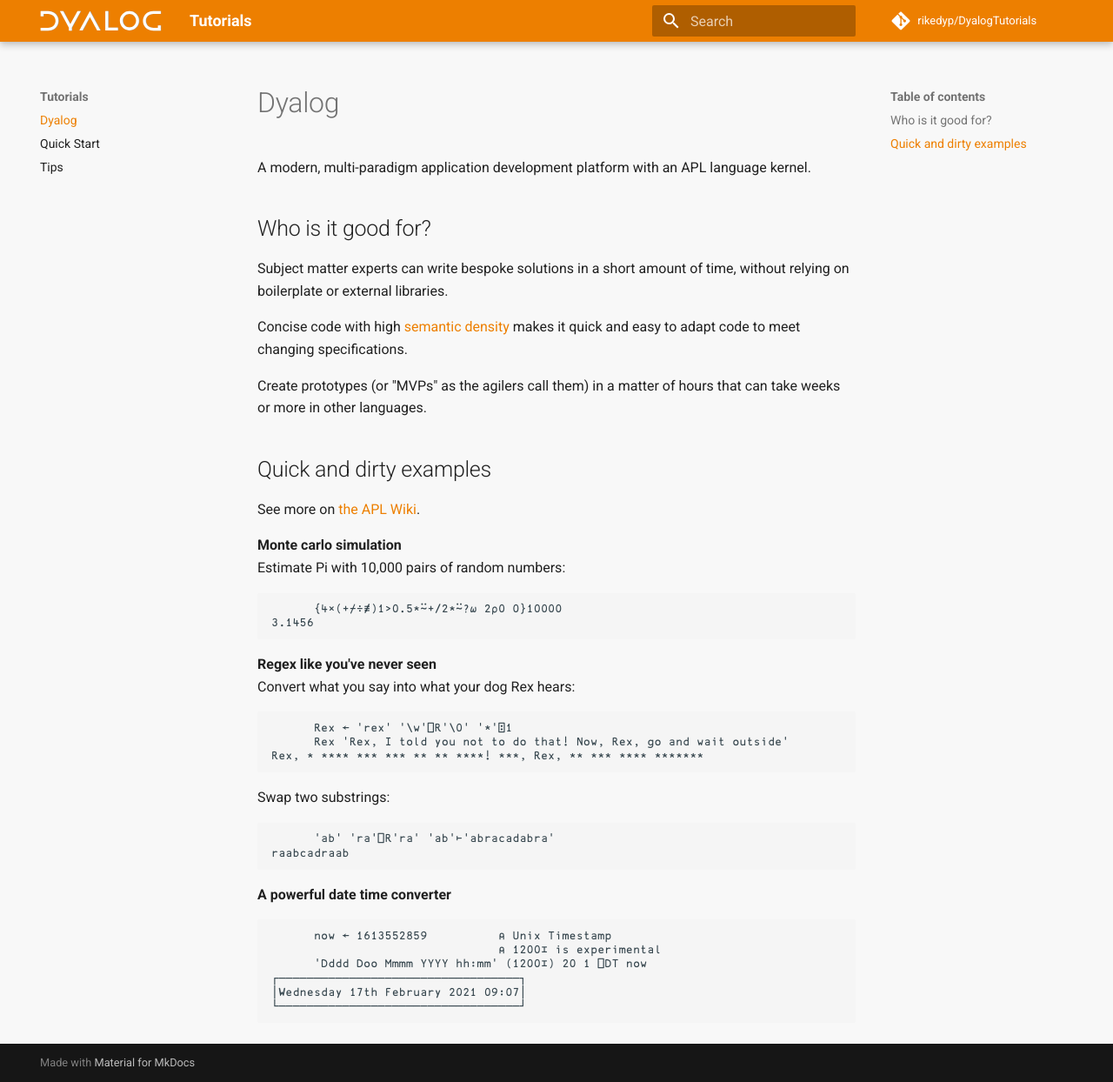
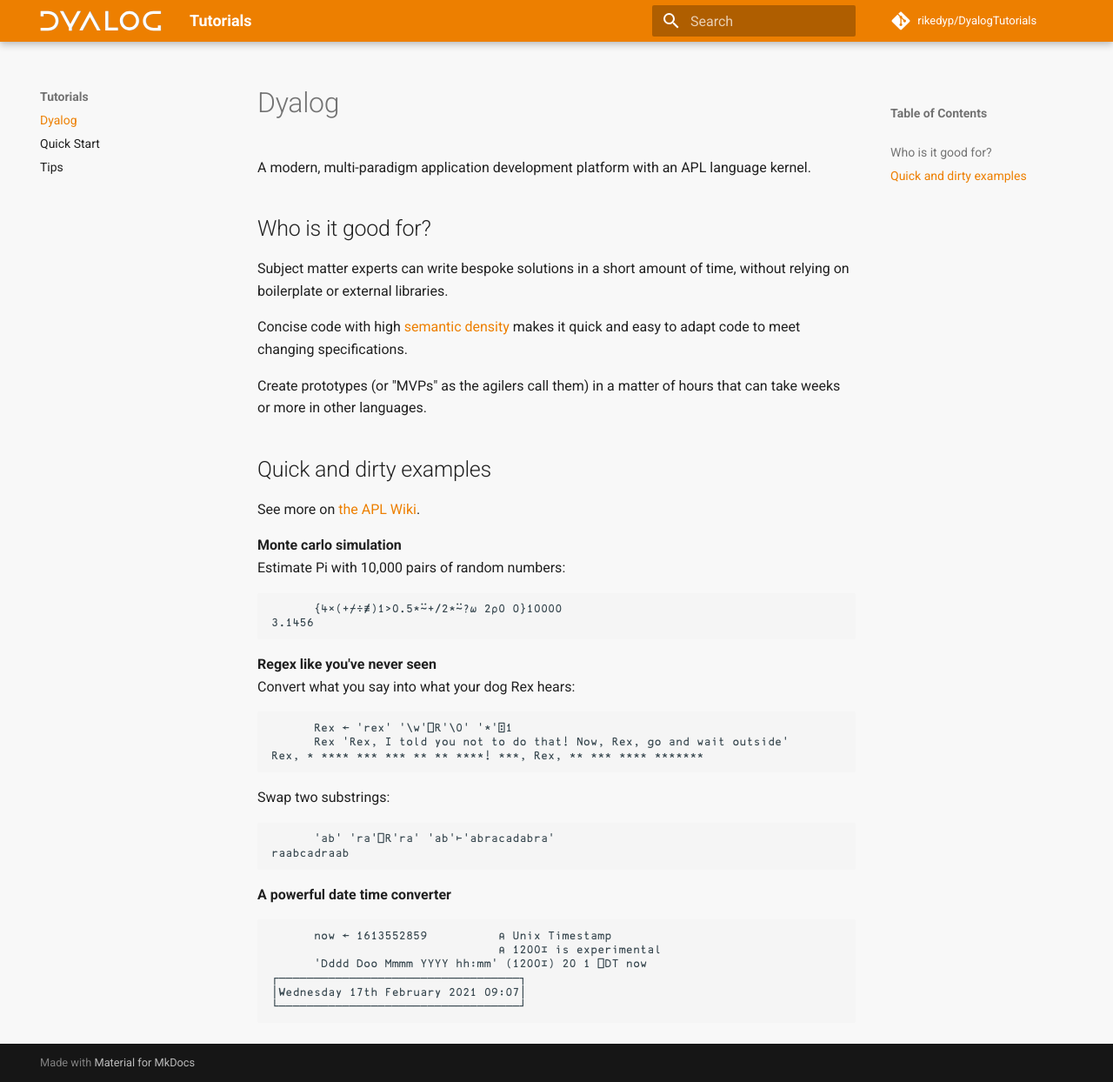
Before and after one commit to rikedyp/DyalogTutorials, an MkDocs documentation site: the page built from docs/index.md, in a window 1280 px wide and 1244 px high. Shown: the whole window at 87% size. Built offline with MkDocs 1.6.1 and Material for MkDocs 9.7.7, drawn with Linux system fonts in a browser that asks for light colours; comment, search, counter and statistics services are not loaded.

Commit message:
title case toc override

```diff
--- a/mkdocs.yml
+++ b/mkdocs.yml
@@ -9,6 +9,7 @@
   logo: 'img/dyalog-white.svg'
   features:
     - navigation.instant
+  custom_dir: overrides
 extra_css:
   - style/main.css
   - style/quickstart.css
--- /dev/null
+++ b/overrides/partials/toc.html
@@ -0,0 +1,49 @@
+<!--
+  Copyright (c) 2016-2021 Martin Donath <martin.donath@squidfunk.com>
+  Permission is hereby granted, free of charge, to any person obtaining a copy
+  of this software and associated documentation files (the "Software"), to
+  deal in the Software without restriction, including without limitation the
+  rights to use, copy, modify, merge, publish, distribute, sublicense, and/or
+  sell copies of the Software, and to permit persons to whom the Software is
+  furnished to do so, subject to the following conditions:
+  The above copyright notice and this permission notice shall be included in
+  all copies or substantial portions of the Software.
+  THE SOFTWARE IS PROVIDED "AS IS", WITHOUT WARRANTY OF ANY KIND, EXPRESS OR
+  IMPLIED, INCLUDING BUT NOT LIMITED TO THE WARRANTIES OF MERCHANTABILITY,
+  FITNESS FOR A PARTICULAR PURPOSE AND NON-INFRINGEMENT. IN NO EVENT SHALL THE
+  AUTHORS OR COPYRIGHT HOLDERS BE LIABLE FOR ANY CLAIM, DAMAGES OR OTHER
+  LIABILITY, WHETHER IN AN ACTION OF CONTRACT, TORT OR OTHERWISE, ARISING
+  FROM, OUT OF OR IN CONNECTION WITH THE SOFTWARE OR THE USE OR OTHER DEALINGS
+  IN THE SOFTWARE.
+-->
+
+{% import "partials/language.html" as lang with context %}
+
+<!-- Table of contents -->
+<nav class="md-nav md-nav--secondary" aria-label="{{ lang.t('toc.title') }}">
+  {% set toc = page.toc %}
+
+  <!--
+    Hack: check whether the content contains a h1 headline. If it does, the
+    top-level anchor must be skipped, since it would be redundant to the link
+    to the current page that is located just above the anchor. Therefore we
+    directly continue with the children of the anchor.
+  -->
+  {% if toc | first is defined and "\x3ch1 id=" in page.content %}
+    {% set toc = (toc | first).children %}
+  {% endif %}
+
+  <!-- Render item list -->
+  {% if toc | first is defined %}
+    <label class="md-nav__title" for="__toc">
+      <span class="md-nav__icon md-icon"></span>
+      <!-- {{ lang.t("toc.title") }} -->
+      <h4>Table of Contents</h4>
+    </label>
+    <ul class="md-nav__list" data-md-component="toc" data-md-scrollfix>
+      {% for toc_item in toc %}
+        {% include "partials/toc-item.html" %}
+      {% endfor %}
+    </ul>
+  {% endif %}
+</nav>
```
